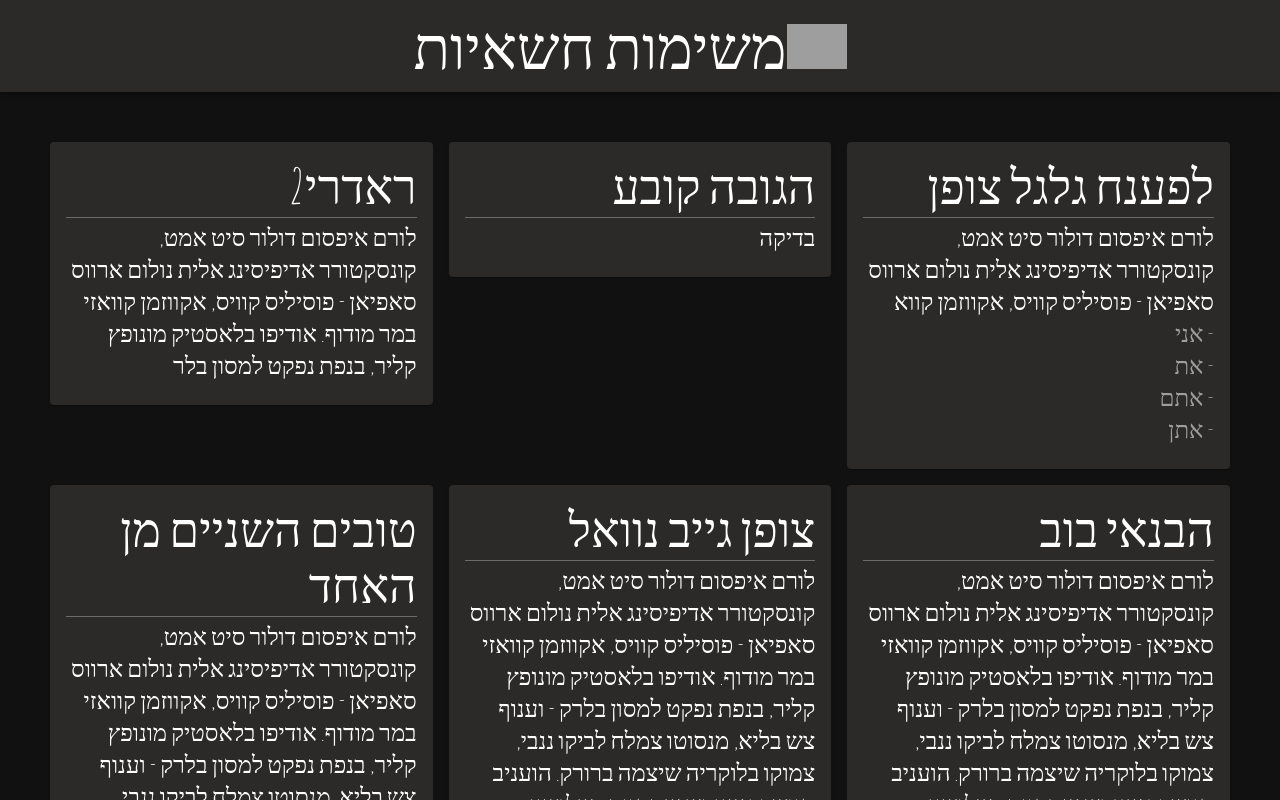
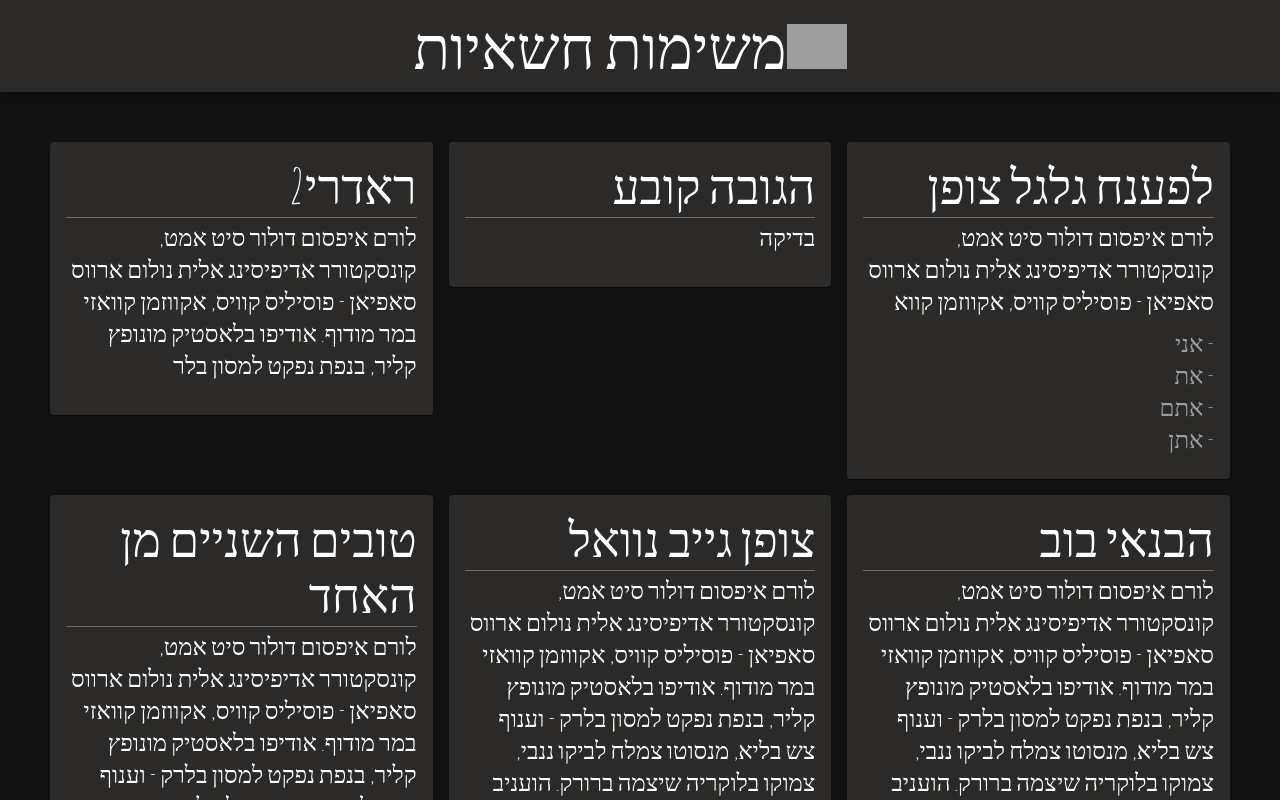
Before and after one commit to dorilahav/916-website, a React app in the folder client/: page /admin in a window 1280 px wide. Built offline with nearby package versions, Linux system fonts and the light colour scheme; grey boxes are pictures that could not be loaded; what jss-rtl would draw is missing.

Commit message:
style(TaskCard): add margin between items and description

```diff
--- a/client/src/components/TaskCard/index.js
+++ b/client/src/components/TaskCard/index.js
@@ -21,7 +21,8 @@ const useStyles = makeStyles(theme => ({
     margin: '3px 0'
   },
   items: {
-    color: theme.palette.grey[500]
+    color: theme.palette.grey[500],
+    marginTop: 10
   }
 }));
 
@@ -36,7 +37,8 @@ export default ({task}) => {
           <Divider classes={{root: classes.divider}} />
           <Typography variant="h5">{task.description}</Typography>
           <div className={classes.items}>
-            {task.items && task.items.map((item, index) => <Typography key={`item-${index}`} variant="h5">- {item}</Typography>)}
+            {task.items && task.items.map((item, index) =>
+              <Typography key={`item-${index}`} variant="h5">- {item}</Typography>)}
           </div>
         </CardContent>
       </Card>
```
